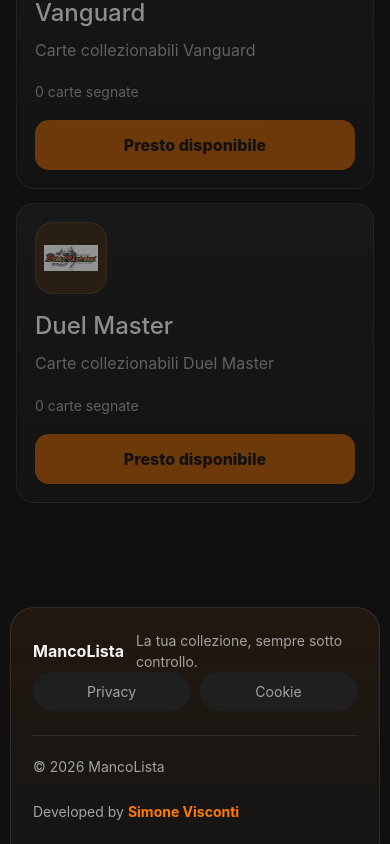
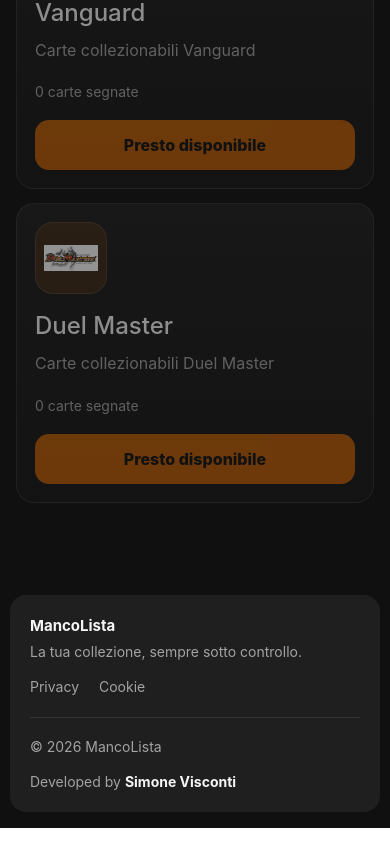
Before and after one commit to simonedantevisconti/mancolista, a React (Vite) app: page / in a window 390 px wide. Shown: the part 3769-4613 px from the top of the page. Built offline with nearby package versions, Linux system fonts and the light colour scheme; no server answers; a web font is replaced by a local one.

Commit message:
Simplify footer styling

```diff
--- a/src/styles/footer.css
+++ b/src/styles/footer.css
@@ -1,20 +1,14 @@
 .site-footer {
   width: min(1180px, calc(100% - 32px));
-  margin: 48px auto 0;
-  padding: 28px;
+  margin: 48px auto 16px;
+  padding: 24px;
   color: var(--muted);
   font-size: 14px;
-  border: 1px solid var(--border);
-  border-bottom: 0;
-  border-radius: 24px 24px 0 0;
-  background: linear-gradient(
-    180deg,
-    rgba(255, 122, 0, 0.08),
-    rgba(255, 255, 255, 0.025)
-  );
+  border-radius: 16px;
+  background: var(--panel);
 }
 
-.site-footer__inner,
+.site-footer__top,
 .site-footer__bottom {
   display: flex;
   align-items: center;
@@ -24,84 +18,75 @@
 
 .site-footer__brand {
   display: flex;
-  align-items: center;
-  gap: 12px;
+  align-items: baseline;
+  gap: 10px;
 }
 
 .site-footer__brand strong {
-  display: block;
   color: var(--text);
-  font-size: 16px;
+  font-size: 15px;
 }
 
-.site-footer__brand p,
-.site-footer__bottom p {
-  margin: 4px 0 0;
-}
-
-.site-footer__mark {
-  width: 42px;
-  height: 42px;
-  display: grid;
-  place-items: center;
-  border-radius: 13px;
-  background: var(--accent);
-  color: #111;
-  font-weight: 900;
-  font-size: 18px;
+.site-footer__brand span {
+  color: var(--muted);
 }
 
 .site-footer__links {
   display: flex;
   align-items: center;
-  gap: 10px;
+  gap: 18px;
 }
 
 .site-footer__links a {
-  padding: 9px 12px;
-  border-radius: 999px;
   color: var(--muted);
-  transition:
-    color 0.2s ease,
-    background-color 0.2s ease;
+  transition: color 0.2s ease;
 }
 
 .site-footer__links a:hover,
 .site-footer__links a.active {
   color: var(--text);
-  background: var(--panel);
 }
 
 .site-footer__bottom {
-  margin-top: 24px;
-  padding-top: 20px;
+  margin-top: 20px;
+  padding-top: 18px;
   border-top: 1px solid var(--border);
 }
 
 .site-footer__bottom a {
+  color: var(--text);
+  font-weight: 700;
+}
+
+.site-footer__bottom a:hover {
   color: var(--accent);
-  font-weight: 700;
 }
 
 @media (max-width: 640px) {
   .site-footer {
     width: calc(100% - 20px);
-    padding: 22px;
+    margin-top: 36px;
+    padding: 20px;
   }
 
-  .site-footer__inner,
+  .site-footer__top,
   .site-footer__bottom {
     align-items: flex-start;
     flex-direction: column;
+    gap: 14px;
+  }
+
+  .site-footer__brand {
+    align-items: flex-start;
+    flex-direction: column;
+    gap: 4px;
   }
 
   .site-footer__links {
+    gap: 20px;
+  }
+
+  .site-footer__bottom {
     width: 100%;
   }
-
-  .site-footer__links a {
-    flex: 1;
-    text-align: center;
-    background: var(--panel);
-  }
 }
```
